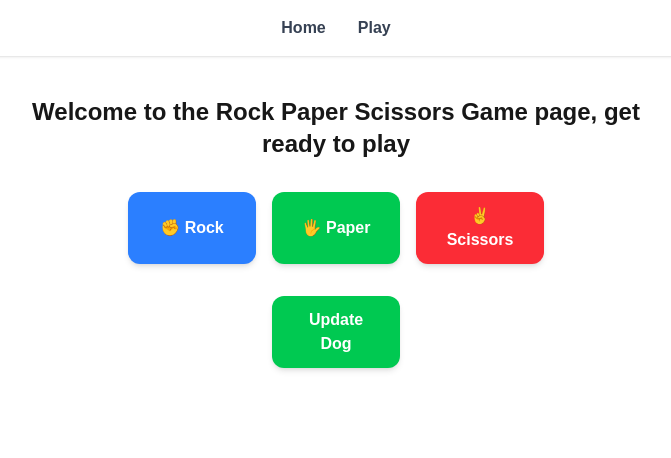
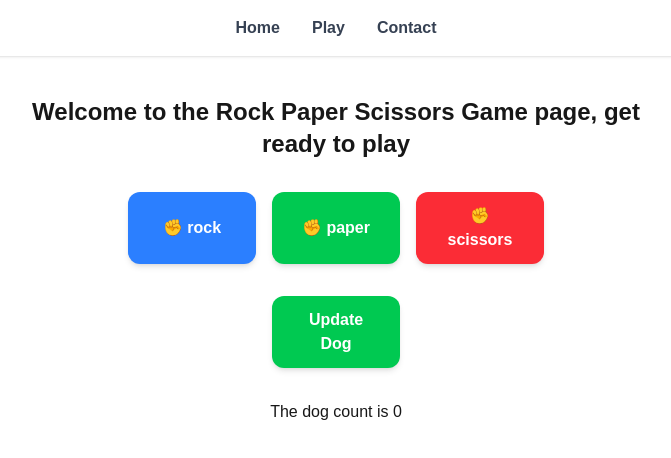
Before and after one commit to EricStockTeacher/NextJS_CP4485, a Next.js app: page /play in a window 1280 px wide. Shown: the top 458 px of the page, without its empty margins (304-975 px from the left). Built offline with nearby package versions, Linux system fonts and the light colour scheme; no server answers.

Commit message:
added separate component for button to avoid duplication

```diff
--- /dev/null
+++ b/app/components/gameButton.js
@@ -0,0 +1,19 @@
+export default function GameButton({move, getResult}) {
+    let styles = "";
+    if( move == "paper") {
+        styles = "px-6 py-3 bg-green-500 hover:bg-green-600 active:bg-green-700 text-white font-semibold rounded-xl shadow-md transition-colors w-32";
+    }
+    else if( move == "scissors") {
+        styles = "px-6 py-3 bg-red-500 hover:bg-red-600 active:bg-red-700 text-white font-semibold rounded-xl shadow-md transition-colors w-32";
+    }
+    else {
+        styles = "px-6 py-3 bg-blue-500 hover:bg-blue-600 active:bg-blue-700 text-white font-semibold rounded-xl shadow-md transition-colors w-32";
+    }
+
+    return (
+            <button
+                onClick={ () => getResult(move) }
+                className={styles}
+            >✊ {move}</button>
+    )
+}
--- /dev/null
+++ b/app/contact/page.js
@@ -0,0 +1,7 @@
+export default function Contact() {
+
+
+    return (
+        <h2>Contact Page</h2>
+    )
+}
--- a/app/layout.js
+++ b/app/layout.js
@@ -11,6 +11,7 @@ export default function RootLayout({ children }) {
       <nav className="w-full bg-white shadow flex justify-center gap-8 py-4">
         <Link href={"/"} className="font-semibold text-gray-700 hover:text-blue-600 transition-colors">Home</Link>
         <Link href={"/play"} className="font-semibold text-gray-700 hover:text-blue-600 transition-colors">Play</Link>
+        <Link href={"/contact"} className="font-semibold text-gray-700 hover:text-blue-600 transition-colors">Contact</Link>
       </nav>
       <main className="flex-1 flex flex-col items-center px-4 py-10 w-full max-w-2xl mx-auto">
         {children}
--- a/app/play/page.js
+++ b/app/play/page.js
@@ -1,11 +1,12 @@
 "use client"
-import {useState, useEffect} from 'react'
+import {useState, useEffect, useReducer} from 'react'
+import GameButton from "@/app/components/gameButton.js"
 
 export default function Play() {
   const [ compMove, setCompMove ] = useState("")
   const [ result, setResult] = useState("")
   const [dogImage, setDogImage] = useState("");
-  const [dogCount, setDogCount] = useState(0);
+  const [dogCount, setDogCount] = useReducer((dogCount) => dogCount + 1, 0);
 
 
 
@@ -54,18 +55,9 @@ useEffect(() => {
     <div className="flex flex-col items-center gap-8 w-full">
         <h2 className="text-2xl font-bold text-center">Welcome to the Rock Paper Scissors Game page, get ready to play</h2>
         <div className="flex flex-wrap justify-center gap-4">
-            <button
-                onClick={ () => getResult("rock") }
-                className="px-6 py-3 bg-blue-500 hover:bg-blue-600 active:bg-blue-700 text-white font-semibold rounded-xl shadow-md transition-colors w-32"
-            >✊ Rock</button>
-            <button
-                onClick={ () => getResult("paper") }
-                className="px-6 py-3 bg-green-500 hover:bg-green-600 active:bg-green-700 text-white font-semibold rounded-xl shadow-md transition-colors w-32"
-            >🖐 Paper</button>
-            <button
-                onClick={ () => getResult("scissors") }
-                className="px-6 py-3 bg-red-500 hover:bg-red-600 active:bg-red-700 text-white font-semibold rounded-xl shadow-md transition-colors w-32"
-            >✌ Scissors</button>
+            <GameButton getResult = {getResult} move={"rock"}></GameButton>
+            <GameButton getResult = {getResult} move={"paper"} ></GameButton>
+            <GameButton getResult = {getResult} move={"scissors"} ></GameButton>
         </div>
         {dogImage && (
             <img src={dogImage} />
@@ -77,9 +69,10 @@ useEffect(() => {
             </div>
         )}
        <button
-                onClick={ () => setDogCount(dogCount + 1)}
+                onClick={ () => setDogCount()}
                 className="px-6 py-3 bg-green-500 hover:bg-green-600 active:bg-green-700 text-white font-semibold rounded-xl shadow-md transition-colors w-32"
     >Update Dog</button>
+    <h2>The dog count is {dogCount} </h2>
     </div>
   );
 }
```
